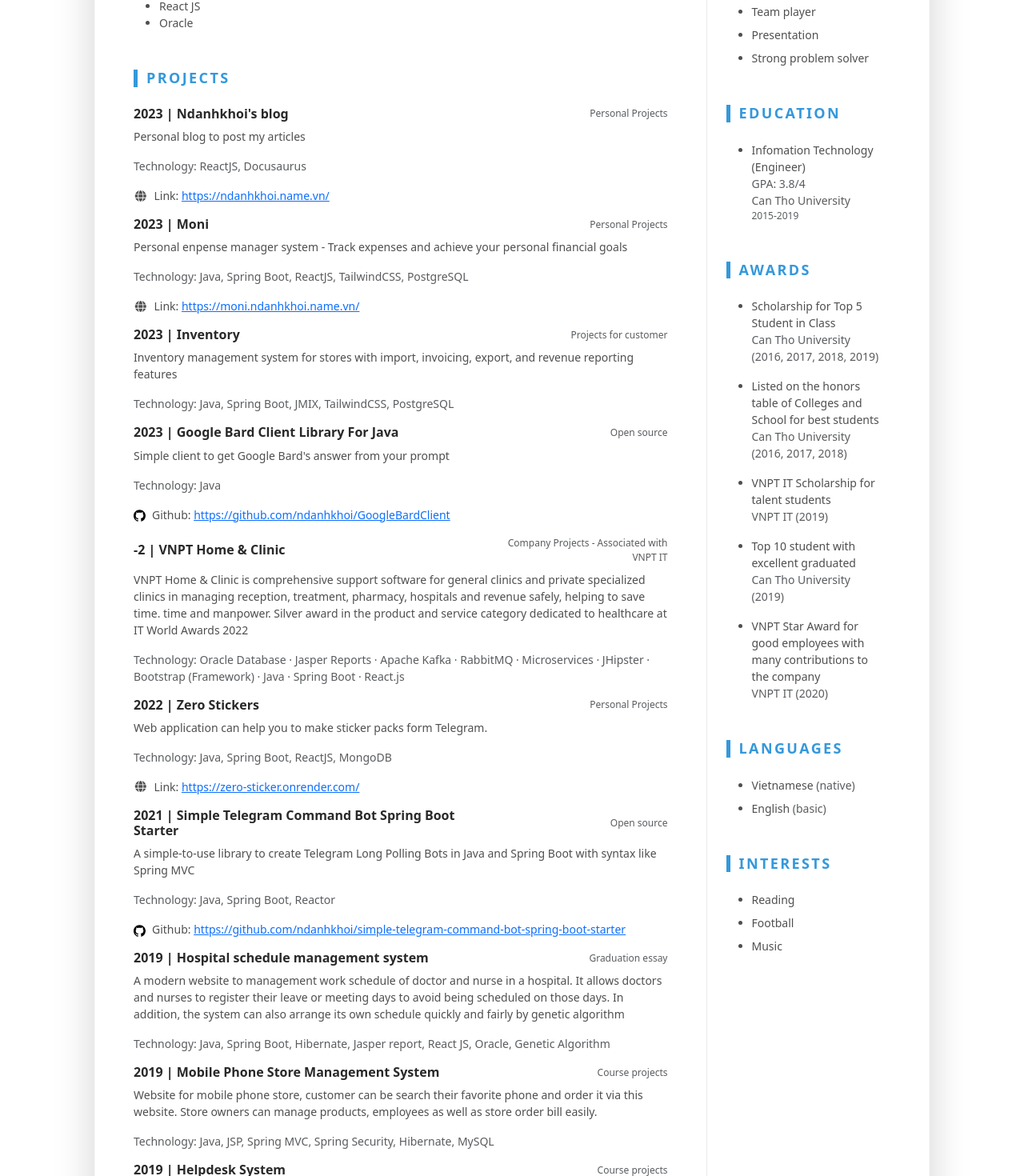
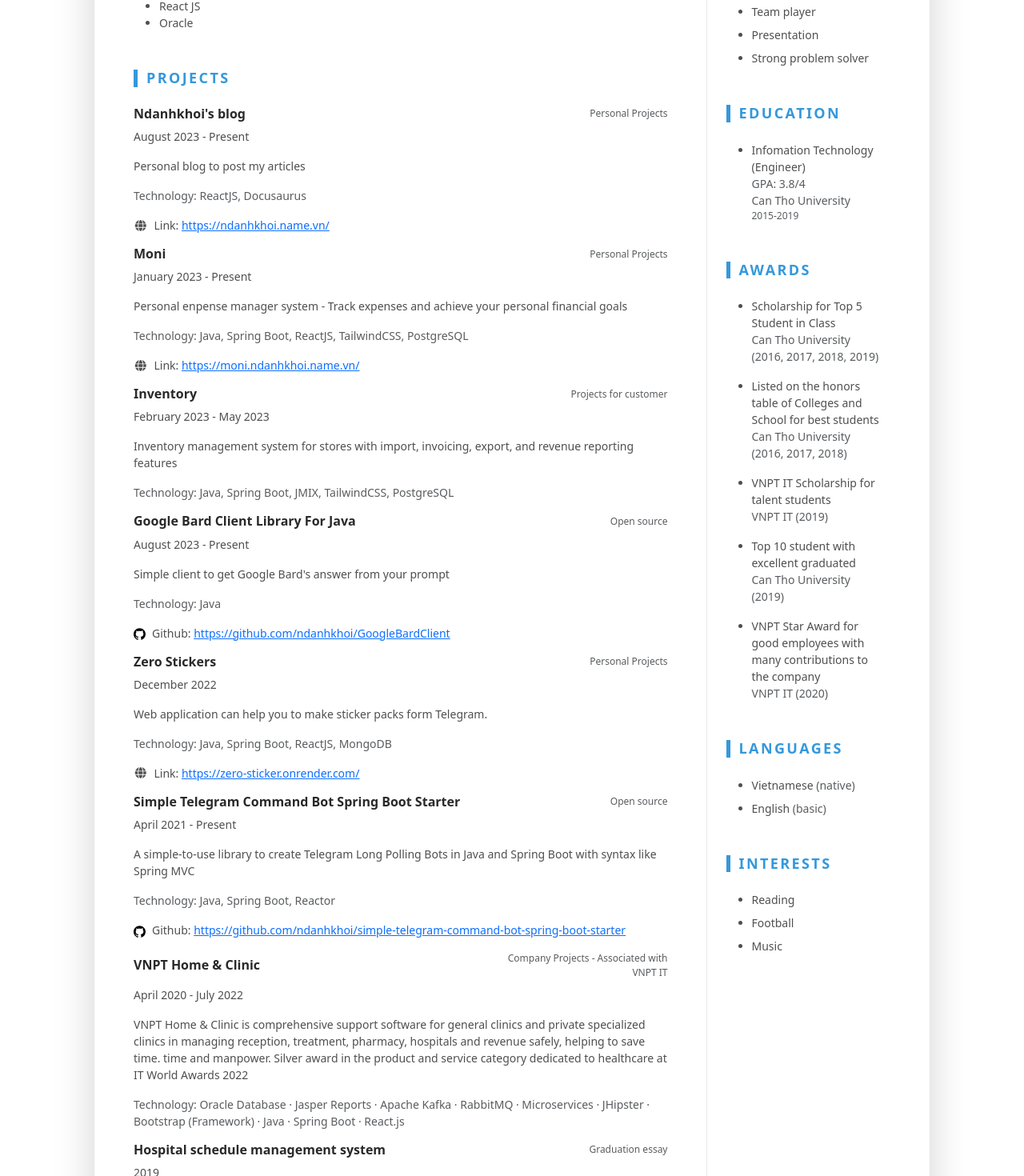
Before and after one commit to ndanhkhoi/ndanhkhoi.github.io, a React (Vite) app: page / in a window 1280 px wide. Shown: the part 1320-2790 px from the top of the page at 80% size. Built offline with nearby package versions, Linux system fonts and the light colour scheme.

Commit message:
Project time detail

```diff
--- a/src/component/projects.tsx
+++ b/src/component/projects.tsx
@@ -15,13 +15,16 @@
                         <div key={idx} className="item mb-3">
                             <div className="row item-heading align-items-center mb-2">
                                 <h4 className="item-title col-12 col-md-6 col-lg-8 mb-2 mb-md-0">
-                                    {project.time} | {project.name}
+                                    {project.name}
                                 </h4>
                                 <div className="item-meta col-12 col-md-6 col-lg-4 text-muted text-start text-md-end">
                                     {project.type}
                                 </div>
                             </div>
                             <div className="item-content">
+                                <p>
+                                    {project.time}
+                                </p>
                                 <p>
                                     {project.description}
                                 </p>
--- a/src/data.ts
+++ b/src/data.ts
@@ -13,7 +13,7 @@
     sumary: `You are looking for a skilled programmer in website development? I could be one you're seeking! I graduated with Information Technology excellent certifite from Can Tho University in 2019 and GPA was 3.8/4.0. This school is ranked third in Vietnam by Webometrics ranking 2019. With 4 years experience in developing website with Java Spring and React JS, I can develop quality websites with friendly UI and good perfomance.`,
     workExperiences: [
         {
-            time: 'Mar 2020 - now',
+            time: 'Mar 2020 - Present',
             company: 'VNPT IT',
             jobPosition: 'Developer/ Software engineer',
             description: [
@@ -49,7 +49,7 @@
     ],
     projects: [
         {
-            time: 2023,
+            time: 'August 2023 - Present',
             name: `Ndanhkhoi's blog`,
             technology: 'ReactJS, Docusaurus',
             description: 'Personal blog to post my articles',
@@ -57,7 +57,7 @@
             link: 'https://ndanhkhoi.name.vn/'
         },
         {
-            time: 2023,
+            time: 'January 2023 - Present',
             name: 'Moni',
             technology: 'Java, Spring Boot, ReactJS, TailwindCSS, PostgreSQL',
             description: 'Personal enpense manager system - Track expenses and achieve your personal financial goals',
@@ -65,14 +65,14 @@
             link: 'https://moni.ndanhkhoi.name.vn/'
         },
         {
-            time: 2023,
+            time: 'February 2023 - May 2023',
             name: 'Inventory',
             technology: 'Java, Spring Boot, JMIX, TailwindCSS, PostgreSQL',
             description: 'Inventory management system for stores with import, invoicing, export, and revenue reporting features',
             type: 'Projects for customer',
         },
         {
-            time: 2023,
+            time: 'August 2023 - Present',
             name: 'Google Bard Client Library For Java',
             technology: 'Java',
             description: 'Simple client to get Google Bard\'s answer from your prompt',
@@ -80,15 +80,7 @@
             github: 'https://github.com/ndanhkhoi/GoogleBardClient'
         },
         {
-            time: 2020 - 2022,
-            name: 'VNPT Home & Clinic',
-            technology: 'Oracle Database · Jasper Reports · Apache Kafka · RabbitMQ · Microservices · JHipster · Bootstrap (Framework) · Java · Spring Boot · React.js',
-            description: 'VNPT Home & Clinic is comprehensive support software for general clinics and private specialized clinics in managing reception, treatment, pharmacy, hospitals and revenue safely, helping to save time. time and manpower. \n' +
-                'Silver award in the product and service category dedicated to healthcare at IT World Awards 2022',
-            type: 'Company Projects - Associated with VNPT IT',
-        },
-        {
-            time: 2022,
+            time: 'December 2022',
             name: 'Zero Stickers',
             technology: 'Java, Spring Boot, ReactJS, MongoDB',
             description: 'Web application can help you to make sticker packs form Telegram.',
@@ -96,12 +88,20 @@
             link: 'https://zero-sticker.onrender.com/'
         },
         {
-            time: 2021,
+            time: 'April 2021 - Present',
             name: 'Simple Telegram Command Bot Spring Boot Starter',
             technology: 'Java, Spring Boot, Reactor',
             description: 'A simple-to-use library to create Telegram Long Polling Bots in Java and Spring Boot with syntax like Spring MVC',
             type: 'Open source',
             github: 'https://github.com/ndanhkhoi/simple-telegram-command-bot-spring-boot-starter'
+        },
+        {
+            time: 'April 2020 - July 2022 ',
+            name: 'VNPT Home & Clinic',
+            technology: 'Oracle Database · Jasper Reports · Apache Kafka · RabbitMQ · Microservices · JHipster · Bootstrap (Framework) · Java · Spring Boot · React.js',
+            description: 'VNPT Home & Clinic is comprehensive support software for general clinics and private specialized clinics in managing reception, treatment, pharmacy, hospitals and revenue safely, helping to save time. time and manpower. \n' +
+                'Silver award in the product and service category dedicated to healthcare at IT World Awards 2022',
+            type: 'Company Projects - Associated with VNPT IT',
         },
         {
             time: 2019,
```
